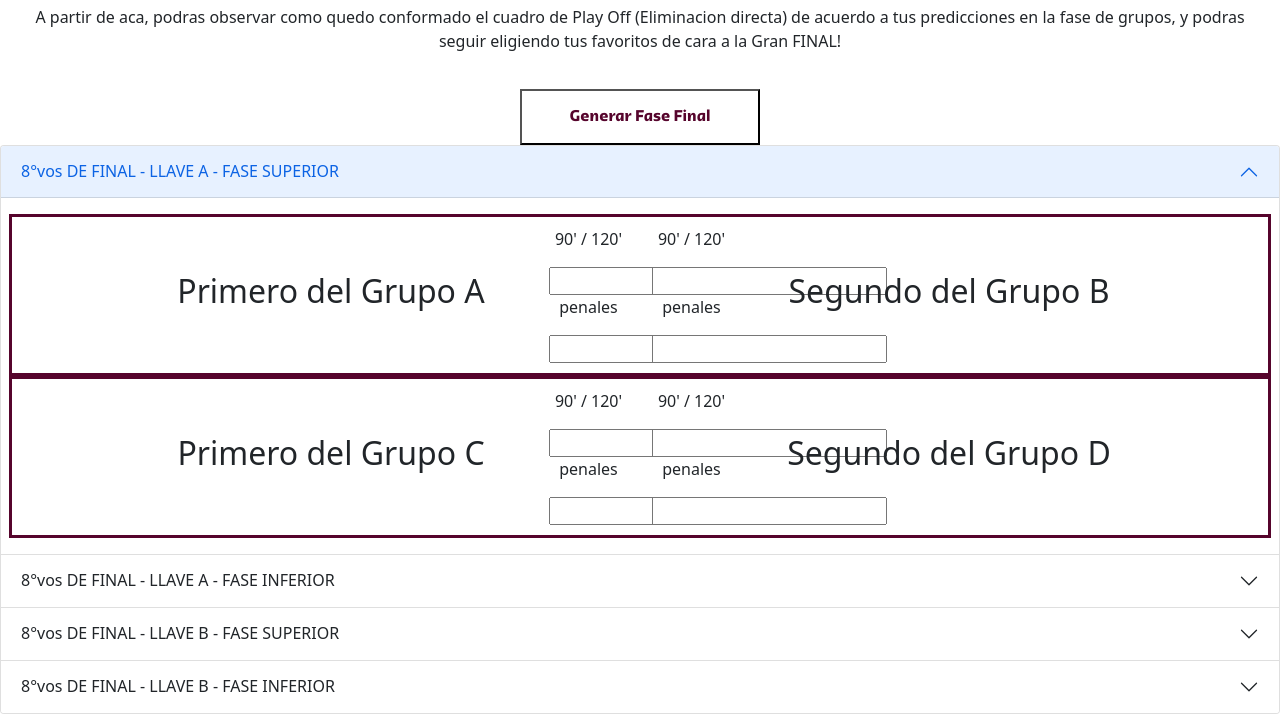
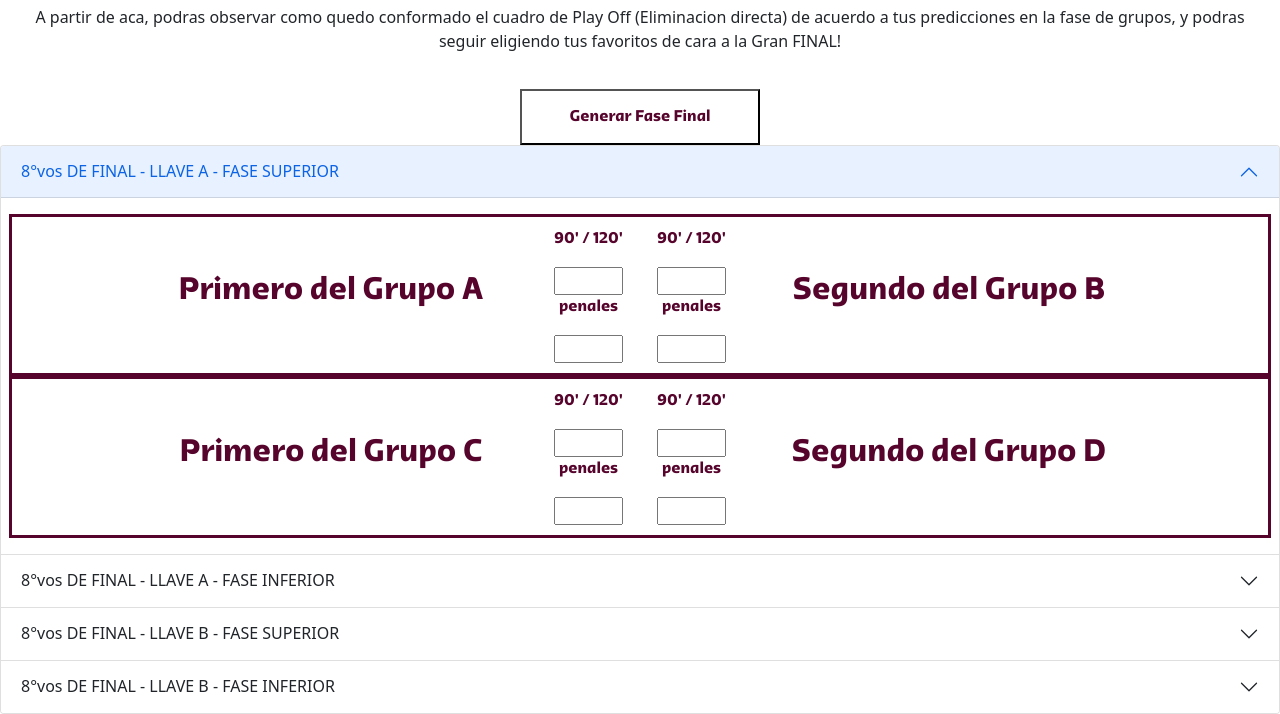
Before and after one commit to XavierGuerrero1989/Qatar2022, a website: page parciales/pronostico.html in a window 1280 px wide. Shown: the part 1814-2528 px from the top of the page. Drawn offline with nearby package versions, Linux system fonts and the light colour scheme; some packages are replaced by stand-ins of ours; a script that the page names is missing.

Commit message:
3.1.5 avance octavos

```diff
--- a/parciales/pronostico.html
+++ b/parciales/pronostico.html
@@ -666,17 +666,17 @@
             <div class="col-md-4 text-center">
               <h2 class="equipo8vos" id="1a">Primero del Grupo A</h2>
             </div>
-            <div class="col-md-1 marcador49">
-              <p class="text-center">90' / 120'</p>
-              <input type="text" id="1aG90" min="0" max="99">
-              <p class="text-center">penales</p>
-              <input type="text" id="1aGP" min="0" max="99">
+            <div class="col-md-1 text-center marcador49">
+              <p id="titulo4990">90' / 120'</p>
+              <input type="number" id="1aG90" min="0" max="99">
+              <p id="titulo49p">penales</p>
+              <input type="number" id="1aGP" min="0" max="99">
             </div>
-            <div class="col-md-1 marcador49B">
-              <p class="text-center">90' / 120'</p>
-              <input type="text" min="0" max="99" id="2bG90" >
-              <p class="text-center">penales</p>
-              <input type="text" min="0" max="99" id="2bGP">
+            <div class="col-md-1 text-center marcador49B">
+              <p>90' / 120'</p>
+              <input type="number" min="0" max="99" id="2bG90" >
+              <p>penales</p>
+              <input type="number" class="text-center" min="0" max="99" id="2bGP">
             </div>
             <div class="col-md-4 text-center">
               <h2 class="equipo8vos" id="2b">Segundo del Grupo B</h2>
@@ -692,17 +692,17 @@
             <div class="col-md-4 text-center">
               <h2 class="equipo8vos" id="1c">Primero del Grupo C</h2>
             </div>
-            <div class="col-md-1 marcador49">
-              <p class="text-center">90' / 120'</p>
-              <input type="text" min="0" max="99" id="1cG90">
-              <p class="text-center">penales</p>
-              <input type="text" min="0" max="99" id="1cGP">
+            <div class="col-md-1 text-center marcador50">
+              <p>90' / 120'</p>
+              <input type="number" min="0" max="99" id="1cG90">
+              <p>penales</p>
+              <input type="number" min="0" max="99" id="1cGP">
             </div>
-            <div class="col-md-1 marcador49B">
-              <p class="text-center" min="0" max="99" id="2dG90">90' / 120'</p>
-              <input type="text" min="0" max="99" id="2dGP">
-              <p class="text-center">penales</p>
-              <input type="text">
+            <div class="col-md-1 text-center marcador50B">
+              <p>90' / 120'</p>
+              <input type="number" min="0" max="99" id="2dG90">
+              <p>penales</p>
+              <input type="number" min="0" max="99" id="2dGP">
             </div>
             <div class="col-md-4 text-center">
               <h2 class="equipo8vos" id="2d">Segundo del Grupo D</h2>
@@ -729,13 +729,13 @@
             <div class="col-md-4 text-center">
               <h2 class="equipo8vos" id="1e">Primero del Grupo E</h2>
             </div>
-            <div class="col-md-1 marcador49">
+            <div class="col-md-1 marcador51">
               <p class="text-center">90' / 120'</p>
               <input type="text" min="0" max="99" id="1eG90">
               <p class="text-center">penales</p>
               <input type="text" min="0" max="99" id="1eGP">
             </div>
-            <div class="col-md-1 marcador49B">
+            <div class="col-md-1 marcador51B">
               <p class="text-center">90' / 120'</p>
               <input type="text" min="0" max="99" id="2fG90">
               <p class="text-center">penales</p>
@@ -755,13 +755,13 @@
             <div class="col-md-4 text-center">
               <h2 class="equipo8vos" id="1g">Primero del Grupo G</h2>
             </div>
-            <div class="col-md-1 marcador49">
+            <div class="col-md-1 marcador52">
               <p class="text-center">90' / 120'</p>
               <input type="text" min="0" max="99" id="1gG90">
               <p class="text-center">penales</p>
               <input type="text" min="0" max="99" id="1gGP">
             </div>
-            <div class="col-md-1 marcador49B">
+            <div class="col-md-1 marcador52B">
               <p class="text-center">90' / 120'</p>
               <input type="text" min="0" max="99" id="2hG90">
               <p class="text-center">penales</p>
@@ -792,13 +792,13 @@
             <div class="col-md-4 text-center">
               <h2 class="equipo8vos" id="1b">Primero del Grupo B</h2>
             </div>
-            <div class="col-md-1 marcador49">
+            <div class="col-md-1 marcador53">
               <p class="text-center">90' / 120'</p>
               <input type="text" min="0" max="99" id="1bG90">
               <p class="text-center">penales</p>
               <input type="text" min="0" max="99" id="1bGP">
             </div>
-            <div class="col-md-1 marcador49B">
+            <div class="col-md-1 marcador53B">
               <p class="text-center">90' / 120'</p>
               <input type="text" min="0" max="99" id="2aG90">
               <p class="text-center">penales</p>
@@ -818,13 +818,13 @@
             <div class="col-md-4 text-center">
               <h2 class="equipo8vos" id="1d">Primero del Grupo D</h2>
             </div>
-            <div class="col-md-1 marcador49">
+            <div class="col-md-1 marcador54">
               <p class="text-center">90' / 120'</p>
               <input type="text" min="0" max="99" id="1dG90">
               <p class="text-center">penales</p>
               <input type="text" min="0" max="99" id="1dGP">
             </div>
-            <div class="col-md-1 marcador49B">
+            <div class="col-md-1 marcador54B">
               <p class="text-center">90' / 120'</p>
               <input type="text" min="0" max="99" id="2cG90">
               <p class="text-center">penales</p>
@@ -855,13 +855,13 @@
             <div class="col-md-4 text-center">
               <h2 class="equipo8vos" id="1f">Primero del Grupo F</h2>
             </div>
-            <div class="col-md-1 marcador49">
+            <div class="col-md-1 marcador55">
               <p class="text-center">90' / 120'</p>
               <input type="text" min="0" max="99" id="1fG90">
               <p class="text-center">penales</p>
               <input type="text" min="0" max="99" id="1fGP">
             </div>
-            <div class="col-md-1 marcador49B">
+            <div class="col-md-1 marcador55B">
               <p class="text-center">90' / 120'</p>
               <input type="text" min="0" max="99" id="2eG90">
               <p class="text-center">penales</p>
@@ -881,13 +881,13 @@
             <div class="col-md-4 text-center">
               <h2 class="equipo8vos" id="1h">Primero del Grupo H</h2>
             </div>
-            <div class="col-md-1 marcador49">
+            <div class="col-md-1 marcador56">
               <p class="text-center">90' / 120'</p>
               <input type="text" min="0" max="99" id="1hG90">
               <p class="text-center">penales</p>
               <input type="text" min="0" max="99" id="1hGP">
             </div>
-            <div class="col-md-1 marcador49B">
+            <div class="col-md-1 marcador56B">
               <p class="text-center">90' / 120'</p>
               <input type="text" min="0" max="99" id="2gG90">
               <p class="text-center">penales</p>
--- a/scss/main.scss
+++ b/scss/main.scss
@@ -7,3 +7,4 @@
 @import "./parciales/pronosticador";
 @import "./parciales/alternate";
 @import "./parciales/estadistica";
+@import "./parciales/octavos";
--- a/scss/parciales/_octavos.scss
+++ b/scss/parciales/_octavos.scss
@@ -1,8 +1,19 @@
-.marcador49 {
-    display: grid;
-    grid-template-columns: repeat(2, 0.5fr);
-    grid-template-rows: repeat(2, 0.5fr);
+@import "./responsive";
+@import "./variables";
 
-    grid-column-gap: 0px;
-    grid-row-gap: 0px;
-    }
+
+
+
+
+.rowDeOctavos{
+    color: $color-qatar;
+    font-family: $font-bold;
+}
+
+#2bG90{
+    width: 50% !important;
+}
+
+#2bGP{
+    width: 50% !important;
+}
```
Also changed, not shown: css/main.css.
